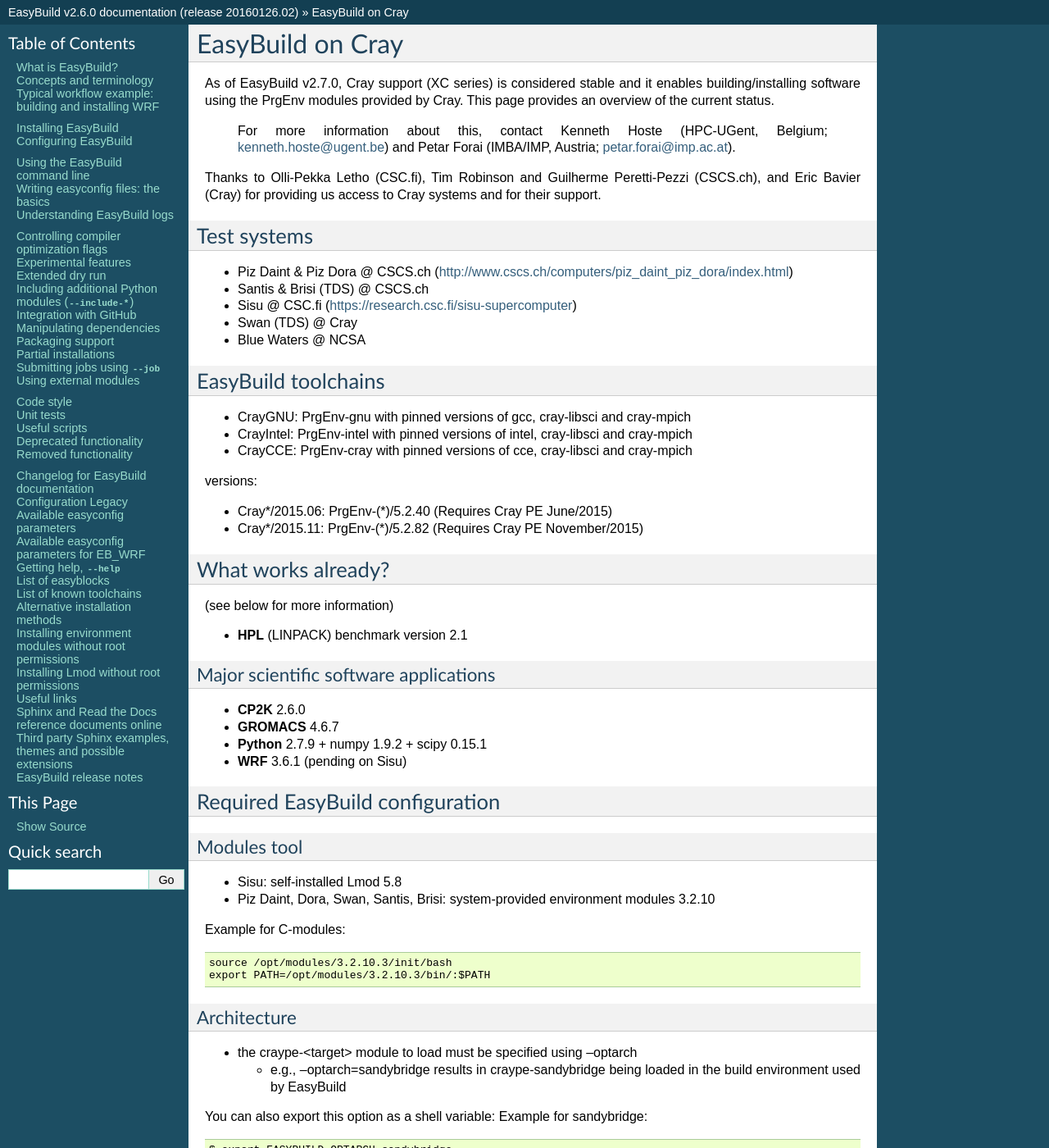
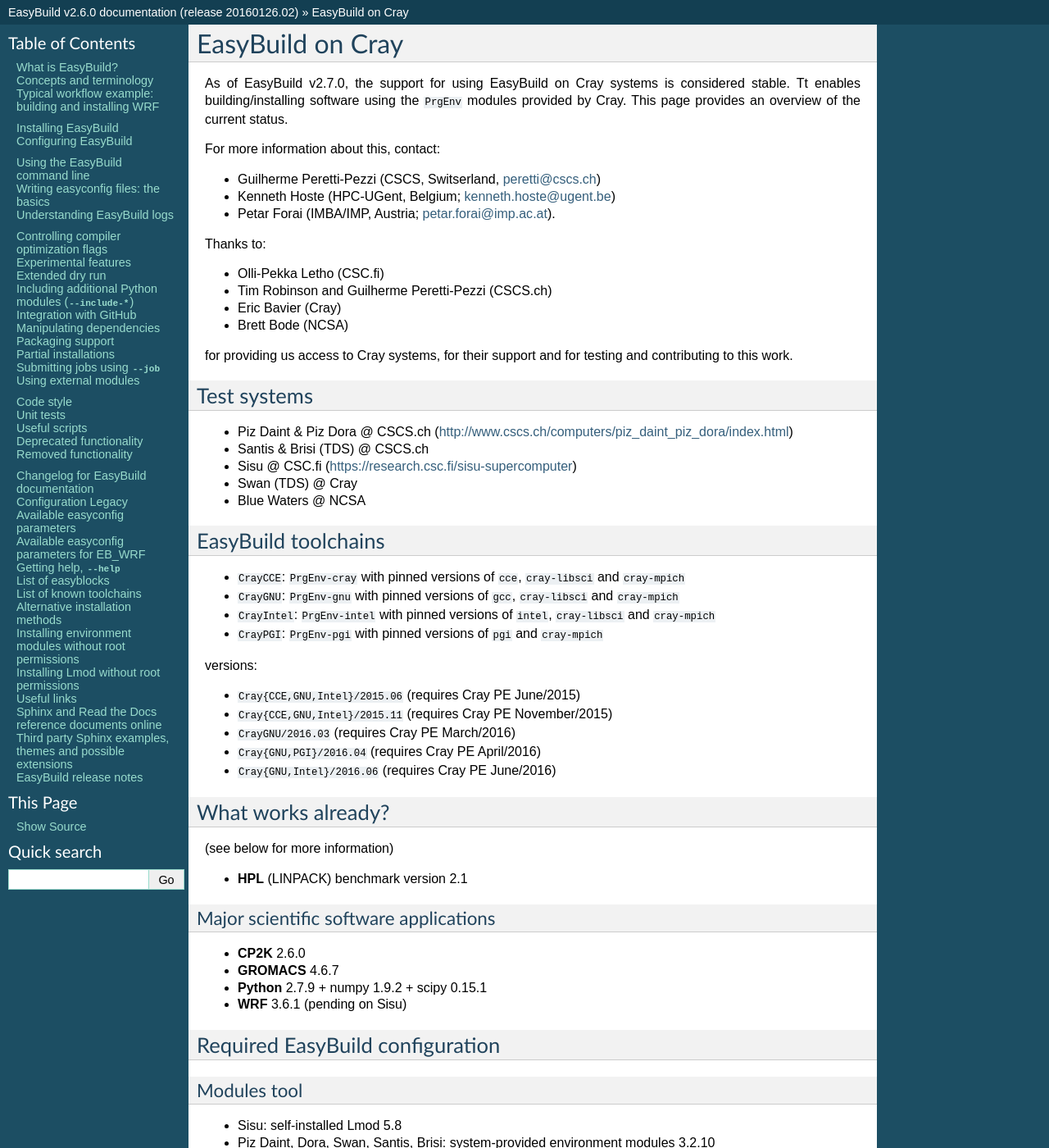
Before and after one commit to easybuilders/easybuild, a Sphinx documentation site: the page built from docs/Cray-support.rst, in a window 1280 px wide and 1400 px high. Shown: the whole window at 82% size. Built offline with Sphinx 7.4.7, drawn with Linux system fonts in a browser that asks for light colours; some of the changed text lies outside the part shown.

Commit message:
formatting in Cray support docs + update list of Cray* toolchains

```diff
--- a/docs/Cray-support.rst
+++ b/docs/Cray-support.rst
@@ -3,11 +3,24 @@
 EasyBuild on Cray
 =================
 
-As of EasyBuild v2.7.0, Cray support (XC series) is considered stable and it enables building/installing software using the PrgEnv modules provided by Cray. This page provides an overview of the current status.
+As of EasyBuild v2.7.0, the support for using EasyBuild on Cray systems is considered stable.
+Tt enables building/installing software using the ``PrgEnv`` modules provided by Cray.
+This page provides an overview of the current status.
 
- For more information about this, contact Kenneth Hoste (HPC-UGent, Belgium; kenneth.hoste@ugent.be) and Petar Forai (IMBA/IMP, Austria; petar.forai@imp.ac.at).
+For more information about this, contact:
 
-Thanks to Olli-Pekka Letho (CSC.fi), Tim Robinson and Guilherme Peretti-Pezzi (CSCS.ch), and Eric Bavier (Cray) for providing us access to Cray systems and for their support.
+* Guilherme Peretti-Pezzi (CSCS, Switserland, peretti@cscs.ch)
+* Kenneth Hoste (HPC-UGent, Belgium; kenneth.hoste@ugent.be)
+* Petar Forai (IMBA/IMP, Austria; petar.forai@imp.ac.at).
+
+Thanks to:
+
+* Olli-Pekka Letho (CSC.fi)
+* Tim Robinson and Guilherme Peretti-Pezzi (CSCS.ch)
+* Eric Bavier (Cray)
+* Brett Bode (NCSA)
+
+for providing us access to Cray systems, for their support and for testing and contributing to this work.
 
 Test systems
 ------------
@@ -21,14 +34,18 @@
 EasyBuild toolchains
 --------------------
 
-* CrayGNU: PrgEnv-gnu with pinned versions of gcc, cray-libsci and cray-mpich
-* CrayIntel: PrgEnv-intel with pinned versions of intel, cray-libsci and cray-mpich
-* CrayCCE: PrgEnv-cray with pinned versions of cce, cray-libsci and cray-mpich
+* ``CrayCCE``: ``PrgEnv-cray`` with pinned versions of ``cce``, ``cray-libsci`` and ``cray-mpich``
+* ``CrayGNU``: ``PrgEnv-gnu`` with pinned versions of ``gcc``, ``cray-libsci`` and ``cray-mpich``
+* ``CrayIntel``: ``PrgEnv-intel`` with pinned versions of ``intel``, ``cray-libsci`` and ``cray-mpich``
+* ``CrayPGI``: ``PrgEnv-pgi`` with pinned versions of ``pgi`` and ``cray-mpich``
 
 versions:
 
-* Cray*/2015.06: PrgEnv-(*)/5.2.40 (Requires Cray PE June/2015)
-* Cray*/2015.11: PrgEnv-(*)/5.2.82 (Requires Cray PE November/2015)
+* ``Cray{CCE,GNU,Intel}/2015.06`` (requires Cray PE June/2015)
+* ``Cray{CCE,GNU,Intel}/2015.11`` (requires Cray PE November/2015)
+* ``CrayGNU/2016.03`` (requires Cray PE March/2016)
+* ``Cray{GNU,PGI}/2016.04`` (requires Cray PE April/2016)
+* ``Cray{GNU,Intel}/2016.06`` (requires Cray PE June/2016)
 
 What works already?
 -------------------
@@ -79,8 +98,10 @@
  easybuild-framework/etc/cray_external_modules_metadata.cfg
 
 
-* This file is loaded by default and contains enough information to build the easyconfig files shipped with EasyBuild
-* If you need to use a customized file, it can be specified using --external-modules-metadata. For more details see :ref:`using_external_modules_metadata`
+This file is loaded by default and contains enough information to build the easyconfig files shipped with EasyBuild.
+
+If you need to use a customized file, it can be specified using ``--external-modules-metadata``.
+For more details see :ref:`using_external_modules_metadata`.
 
 Major supported/tested applications
 -----------------------------------
```
Also changed, not shown: other parts of docs/Cray-support.rst (+6 -4 lines).
